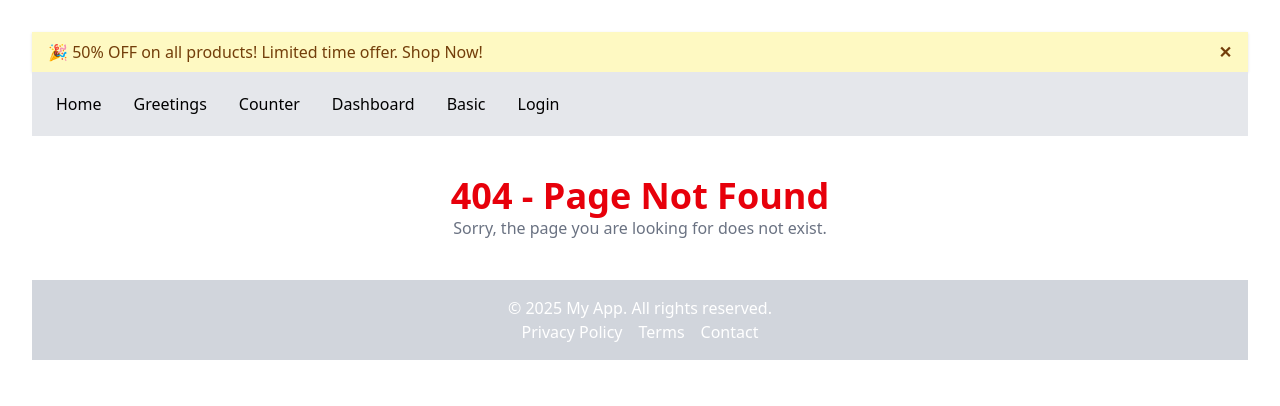
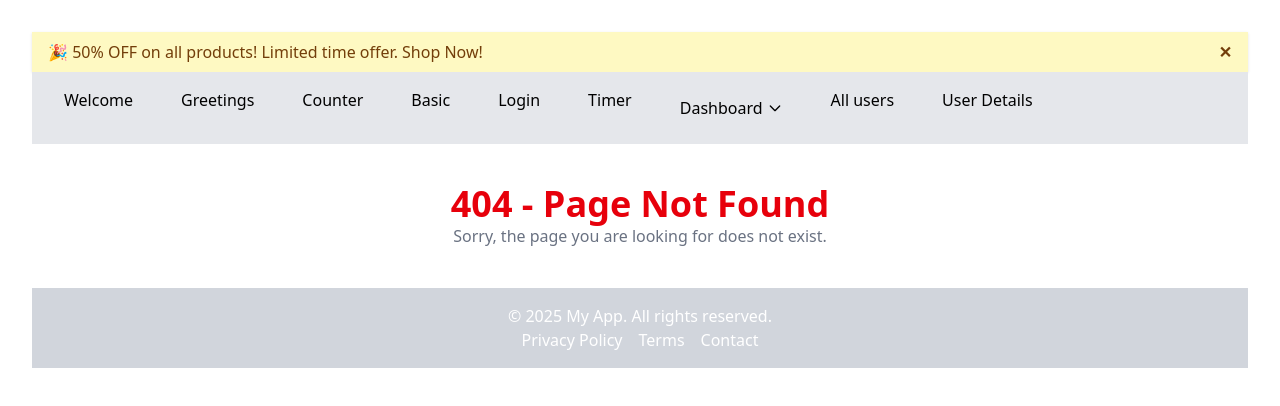
Before and after one commit to wahidKhan74/courser-3-products-hub, a React (Vite) app: page / in a window 1280 px wide. Shown: the top 406 px of the page. Built offline with nearby package versions, Linux system fonts and the light colour scheme.

Commit message:
Added api fetch with react hook useEffect

```diff
--- a/src/App.jsx
+++ b/src/App.jsx
@@ -6,15 +6,6 @@ import Footer from './component/Footer'
 import Navbar from './component/Navbar'
 
 
-const items = [
-  { id: 1, name: 'Home' },
-  { id: 2, name: 'Greetings' },
-  { id: 3, name: 'Counter' },
-  { id: 4, name: 'Dashboard' },
-  { id: 5, name: 'Basic' },
-  { id: 7, name: 'Login' },
-];
-
 function App() {
   const [isloggedIn, setIsLoggedIn] = useState(true);
 
@@ -22,7 +13,7 @@ function App() {
   return (
     <>
       <Header />
-      <Navbar items={items} />
+      <Navbar />
       <Footer />
     </>
   );
--- a/src/component/Navbar.jsx
+++ b/src/component/Navbar.jsx
@@ -29,7 +29,7 @@ import UserDetails from './UserDetails';
 import NotFound from './NotFound';
 import PrivateRoute from './PrivateRoute';
 
-const Navbar = ({ items }) => {
+const Navbar = () => {
 
     const [name, setName] = useState("John Doe");
     const [age, setAge] = useState(30);
@@ -37,44 +37,101 @@ const Navbar = ({ items }) => {
         console.log(`Clicked on item with id: ${id} and name: ${name}`);
     };
 
+    const routes = [
+        { path: '/home', name: "Welcome", element: <Welcome name={name} age={age} /> },
+        { path: '/greetings', name: "Greetings", element: <Greetings name={name} age={age} /> },
+        { path: '/counter', name: "Counter", element: <Counter /> },
+        { path: '/basic', name: "Basic", element: <BasicForm /> },
+        { path: '/login', name: "Login", element: <LoginForm /> },
+        { path: '/timer', name: "Timer", element: <Timer /> },
+        {
+            path: '/dashboard', name: "Dashboard",
+            element: (<PrivateRoute>
+                <Dashboard />
+            </PrivateRoute>
+            ),
+            children: [
+                { path: '/dashboard/home', name: "Dashboard Home", element: <DashboardHome /> },
+                { path: '/dashboard/profile', name: "Profile", element: <Profile /> },
+                { path: '/dashboard/settings', name: "Settings", element: <Settings /> }
+            ]
+        },
+        { path: '/users', name: "All users", element: <UserDetails /> },
+        { path: '/users/:userId', name: "User Details", element: <UserDetails /> },
+        { path: '*', name: "Not Found", element: <NotFound /> }
+    ];
+
+    const [openDropdown, setOpenDropdown] = useState(null);
+    const toggleDropdown = (routePath) => {
+        setOpenDropdown(openDropdown === routePath ? null : routePath);
+    };
+
     return (
         <Router>
-            <ul className="flex space-x-4 p-4 bg-gray-200">
-                {items.map(item => (
-                    <li className="cursor-pointer hover:text-blue-500 px-2 py-1 rounded hover:bg-gray-300 transition-colors duration-200"
-                        key={item.id} >
-                        <Link to={item.name.toLowerCase()} > {item.name} </Link>
-                    </li>
-                ))}
+            <ul className="flex space-x-4 p-4 bg-gray-200 relative">
+                {routes
+                    .filter(route => route.path !== '*')
+                    .map(route => (
+                        <li key={route.path} className="relative">
+                            {route.children && route.children.length > 0 ? (
+                                <>
+                                    {/* Button for dropdown toggle */}
+                                    <button
+                                        onClick={() => toggleDropdown(route.path)}
+                                        className="flex items-center gap-1 px-4 py-2  hover:bg-gray-100 transition"
+                                    >
+                                        {route.name}
+                                        <svg className="w-4 h-4 transform transition-transform" style={{ transform: openDropdown === route.path ? 'rotate(180deg)' : 'rotate(0deg)' }} xmlns="http://www.w3.org/2000/svg" fill="none" viewBox="0 0 24 24" stroke="currentColor">
+                                            <path strokeLinecap="round" strokeLinejoin="round" strokeWidth={2} d="M19 9l-7 7-7-7" />
+                                        </svg>
+                                    </button>
+
+                                    {/* Dropdown content */}
+                                    {openDropdown === route.path && (
+                                        <ul className="absolute top-full mt-1 left-0 w-48 shadow-md z-50">
+                                            {route.children.map(child => (
+                                                <li key={child.path}>
+                                                    <Link
+                                                        to={child.path}
+                                                        className="block px-4 py-2 hover:bg-gray-100 hover:text-blue-500 transition-colors duration-200"
+                                                        onClick={() => setOpenDropdown(null)} // close dropdown after click
+                                                    >
+                                                        {child.name}
+                                                    </Link>
+                                                </li>
+                                            ))}
+                                        </ul>
+                                    )}
+                                </>
+                            ) : (
+                                <Link
+                                    to={route.path}
+                                    className="px-4 py-2 hover:bg-gray-100 transition"
+                                >
+                                    {route.name}
+                                </Link>
+                            )}
+                        </li>
+                    ))}
             </ul>
 
             <AnimatePresence mode="wait">
                 <Routes >
-                    {/*  Define the routes for the application */}
-                    <Route path="/home" element={<Welcome />} />
-                    <Route path="/greetings" element={<Greetings name={name} age={age} />} />
-                    <Route path="/counter" element={<Counter />} />
-                    <Route path="/basic" element={<BasicForm />} />
-                    <Route path="/login" element={<LoginForm />} />
-                    <Route path="/timer" element={<Timer />} />
-
-                    {/* Nested routing */}
-                    <Route path="/dashboard" element={
-                        <PrivateRoute>
-                            <Dashboard />
-                        </PrivateRoute>
-                    }>
-                        <Route index element={<DashboardHome />} />
-                        <Route path="profile" element={<Profile />} />
-                        <Route path="settings" element={<Settings />} />
-                    </Route>
-
-                    {/* Route with parameter */}
-                    <Route path="/users/:userId" element={<UserDetails />} />
-
-                    {/* Catch-all route */}
-                    <Route path="*" element={<NotFound />} />
-
+                    {routes.map(route => (
+                        <Route
+                            key={route.path}
+                            path={route.path}
+                            element={route.element}
+                        >
+                            {route.children && route.children.map(child => (
+                                <Route
+                                    key={child.path}
+                                    path={child.path}
+                                    element={child.element}
+                                />
+                            ))}
+                        </Route>
+                    ))}
                 </Routes>
             </AnimatePresence>
         </Router>
--- a/src/component/UserDetails.jsx
+++ b/src/component/UserDetails.jsx
@@ -1,13 +1,84 @@
-import { useParams } from "react-router-dom";
+import { Link, useParams } from "react-router-dom";
+import React, { useEffect, useState } from "react";
 
 function UserDetails() {
     // This component can be used to display user details
     const { userId } = useParams(); // Assuming you want to use a userId parameter
 
+    const [users, setUsers] = useState([]);
+    const [loading, setLoading] = useState(true);
+    const [selectedUser, setSelectedUser] = useState(null);
+
+    useEffect(() => {
+        async function fetchUsers() {
+            setLoading(true);
+            try {
+                if( userId ) {
+                    // Fetch a specific user if userId is provided
+                    const response = await fetch(`https://jsonplaceholder.typicode.com/users/${userId}`);
+                    const data = await response.json();
+                    setSelectedUser(data);
+                    setUsers([data]); // Set users to an array with the selected user
+                } else {
+                    // Fetch all users if no userId is provided
+                    const response = await fetch("https://jsonplaceholder.typicode.com/users");
+                    const data = await response.json();
+                    setUsers(data);
+                }
+
+            } catch (error) {
+                console.error("Error fetching users:", error);
+            } finally {
+                setLoading(false);
+            }
+        }
+        fetchUsers();
+    }, [userId]); // Fetch users when component mounts or userId changes
+
+    // If a specific user is selected, display their details
+    const UserCard  = ({ user }) => {
+            return (
+                   <div className="bg-white shadow-md rounded-xl p-6 hover:shadow-xl transition">
+                    <h2 className="text-xl font-semibold text-gray-800 mb-2">{user.name}</h2>
+                    <p className="text-gray-600"><strong>Email:</strong> {user.email}</p>
+                    <p className="text-gray-600"><strong>Phone:</strong> {user.phone}</p>
+                    <p className="text-gray-600">
+                        <strong>Website:</strong>{" "}
+                        <a
+                            href={`https://${user.website}`}
+                            target="_blank"
+                            rel="noreferrer"
+                            className="text-blue-600 hover:underline"
+                        >
+                            {user.website}
+                        </a>
+                    </p>
+                </div>
+            );
+    }
+
     return (
-        <div className="p-6 bg-white rounded shadow-md">
-            <h2 className="text-2xl font-bold text-gray-800">User ID: {userId}</h2>
-            <p className="text-gray-600">Fetching user details for ID #{userId}...</p>
+        <div className="min-h-screen bg-gray-100 p-6">
+            <h1 className="text-3xl font-bold text-center mb-8 text-blue-700">User Details</h1>
+
+            { loading ? (
+                <p className="text-center text-gray-600">Loading...</p>
+            ) : userId && selectedUser ? (
+                <div className="max-w-md mx-auto">
+                    <UserCard user={selectedUser} />
+                    </div>
+            ) : (
+                <div className="grid grid-cols-1 sm:grid-cols-2 md:grid-cols-3 lg:grid-cols-4 gap-6">
+                    {users.map((user) => (
+                        <div key={user.id} className="max-w-sm mx-auto">
+                            <Link to={`/users/${user.id}`} className="block">
+                                <UserCard user={user} />
+                            </Link>
+                        </div>
+                    ))}
+                </div>
+            )}
+
         </div>
     );
 }
```
